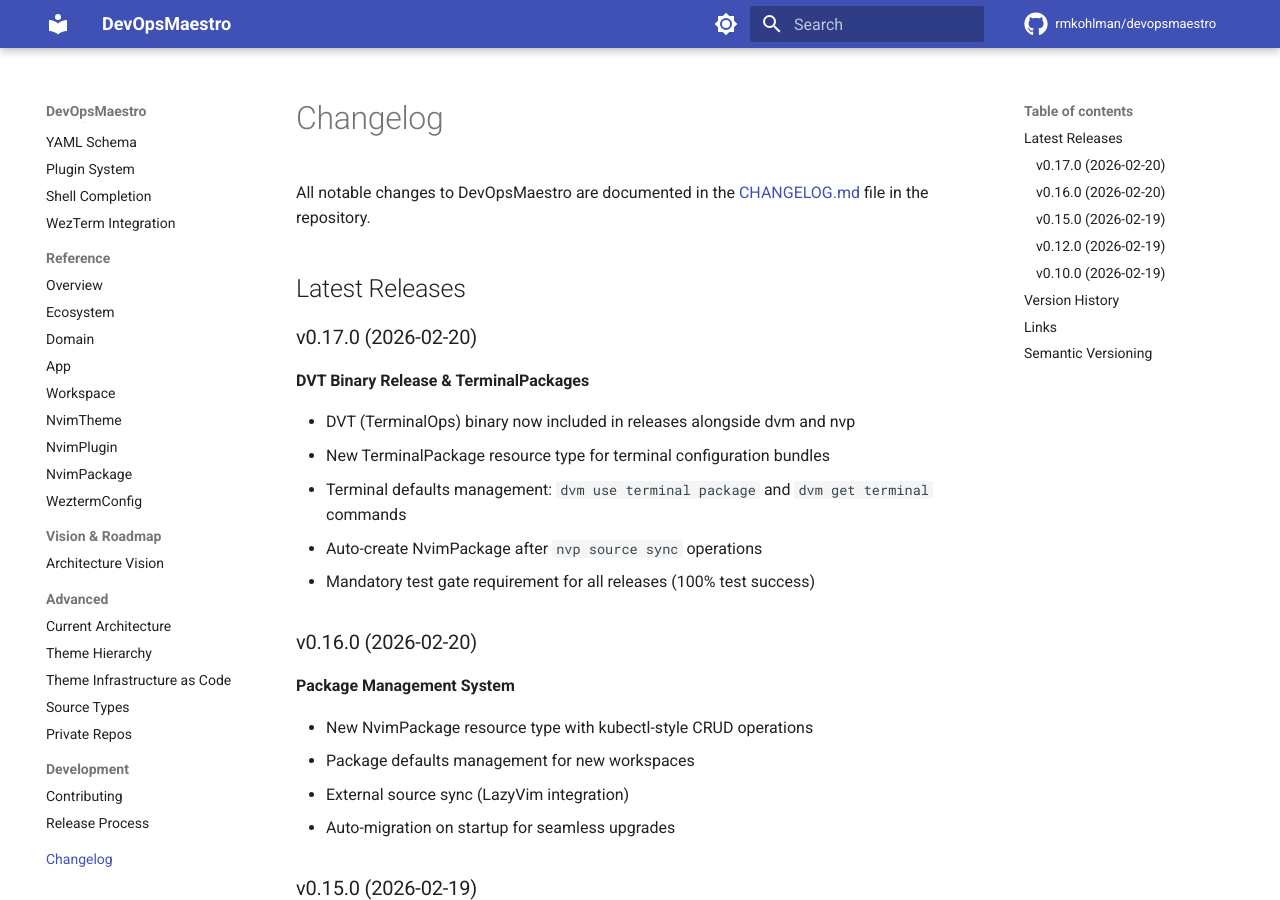
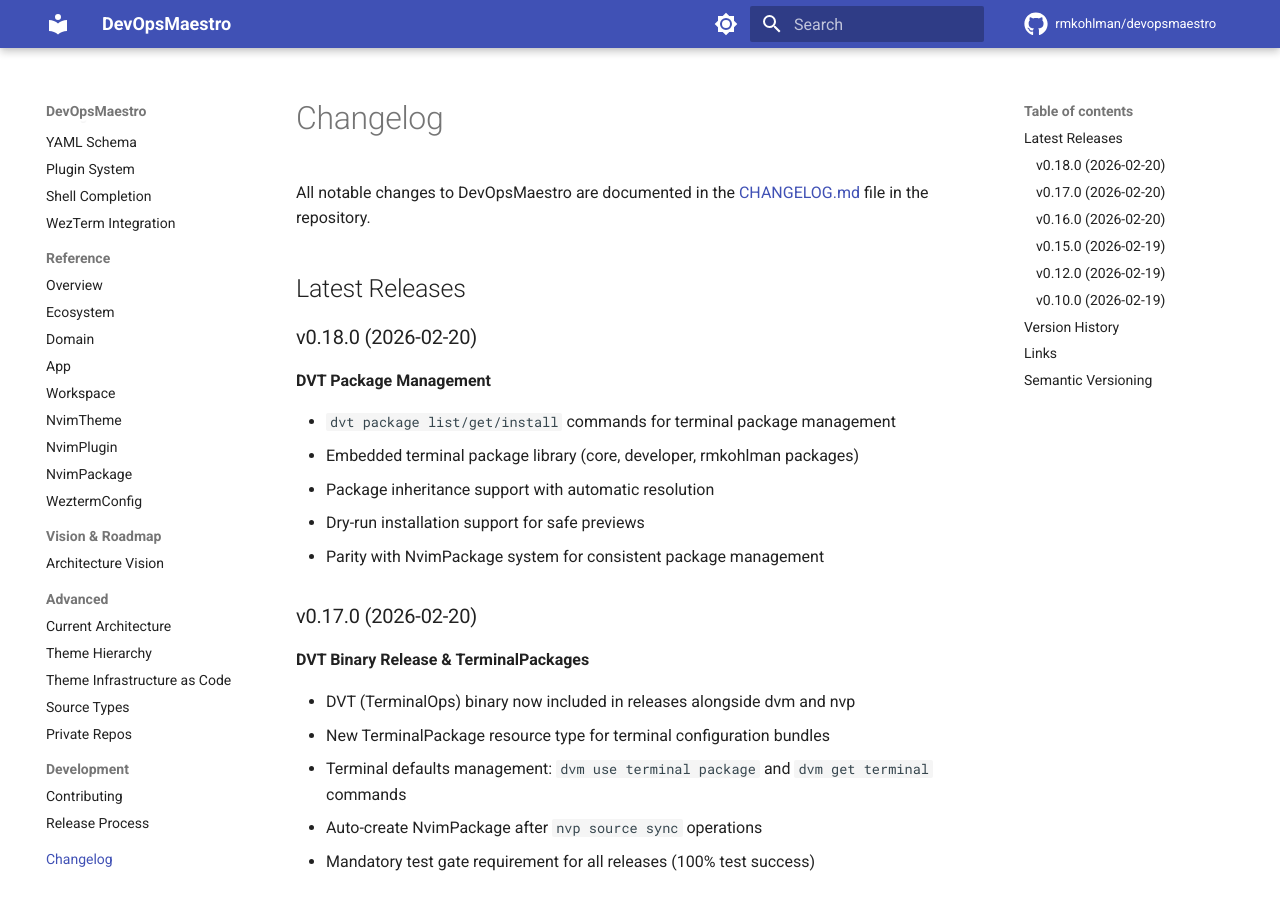
Before and after one commit to rmkohlman/devopsmaestro, an MkDocs documentation site: the page built from docs/changelog.md, in a window 1280 px wide and 900 px high. Built offline with MkDocs 1.6.1 and Material for MkDocs 9.7.7, drawn with Linux system fonts in a browser that asks for light colours; comment, search, counter and statistics services are not loaded; the version menu is left out.

Commit message:
chore: prepare release v0.18.0

```diff
--- a/docs/changelog.md
+++ b/docs/changelog.md
@@ -3,6 +3,16 @@
 All notable changes to DevOpsMaestro are documented in the [CHANGELOG.md](https://github.com/rmkohlman/devopsmaestro/blob/main/CHANGELOG.md) file in the repository.
 
 ## Latest Releases
+
+### v0.18.0 (2026-02-20)
+
+**DVT Package Management**
+
+- `dvt package list/get/install` commands for terminal package management
+- Embedded terminal package library (core, developer, rmkohlman packages)
+- Package inheritance support with automatic resolution
+- Dry-run installation support for safe previews
+- Parity with NvimPackage system for consistent package management
 
 ### v0.17.0 (2026-02-20)
 
```
Also changed, not shown: CHANGELOG.md (+28 -0 lines).
